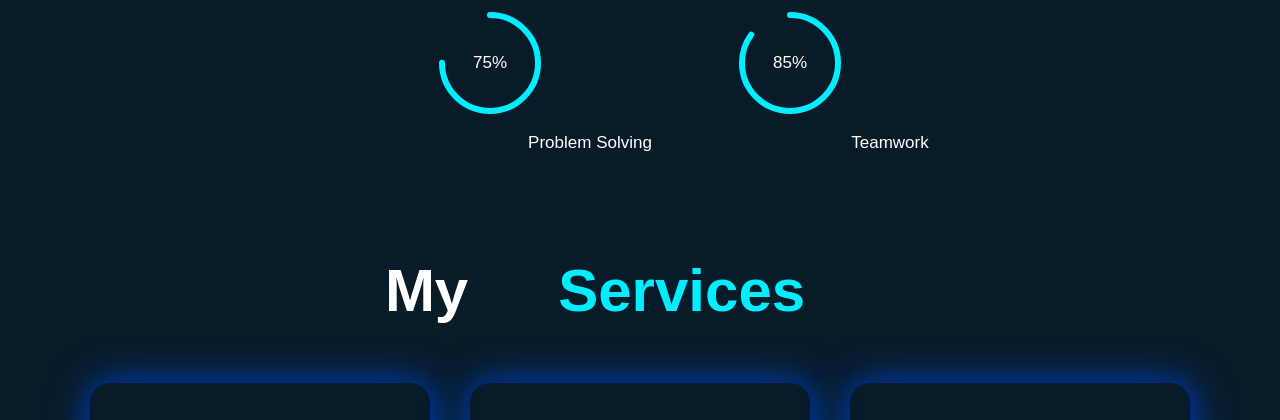
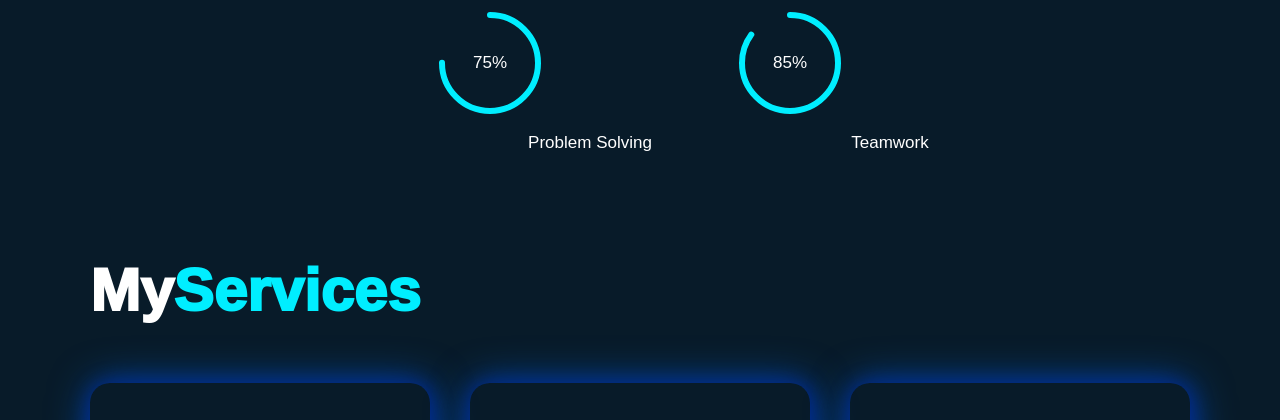
Before and after one commit to uyioghosaAllumi/Uyioghosa-Technical-Aluminium-Enterprises, a plain HTML site: page index.html in a window 1280 px wide. Shown: the part 1773-2193 px from the top of the page. Drawn offline with nearby package versions, Linux system fonts and the light colour scheme; grey boxes are pictures that could not be loaded.

Commit message:
Update index.html

```diff
--- a/index.html
+++ b/index.html
@@ -119,7 +119,7 @@
 
     <section div class="service" id="services">
         <div class="container">
-            <h1 class="sub-title"><span style="color: white;">My<span style="color: #00eeff;">Services</span></span></h1>
+            <span style="color: white; font-weight: 1000;">My<span style="color: #00eeff; font-weight: 1000;">Services</span></span>
             <div class="services-list">
                 <div>
                      <img src="aluminium door.jpg">
```
